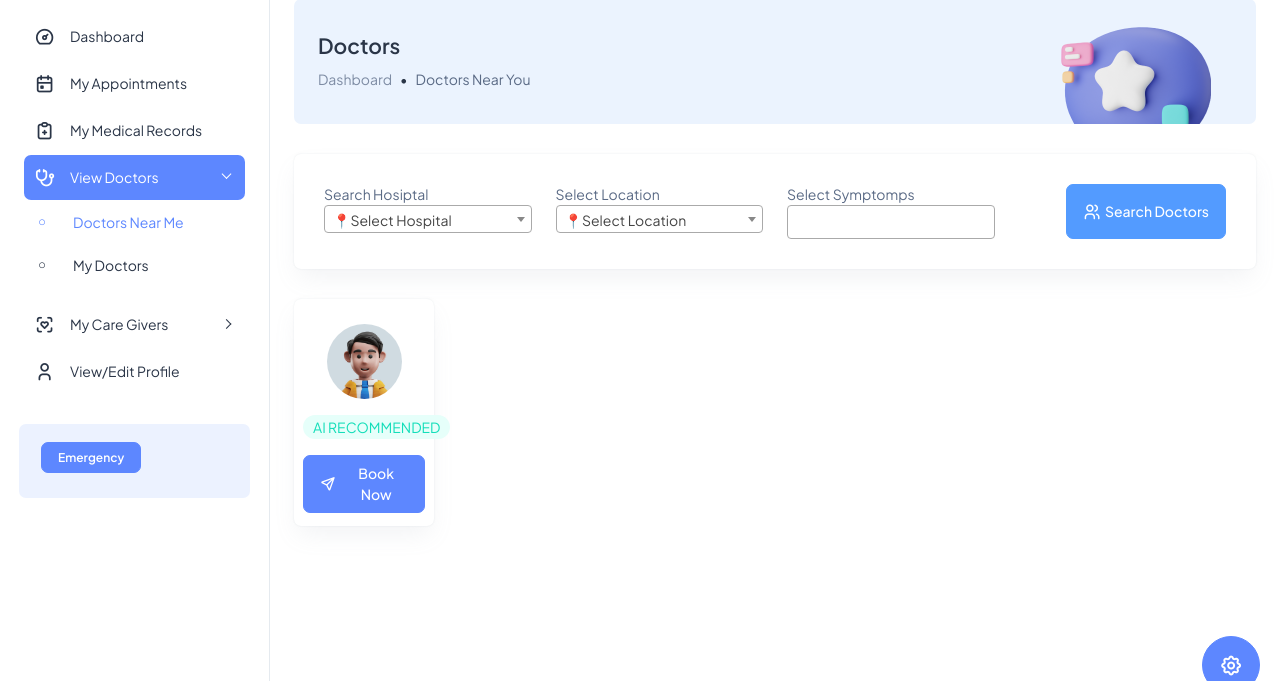
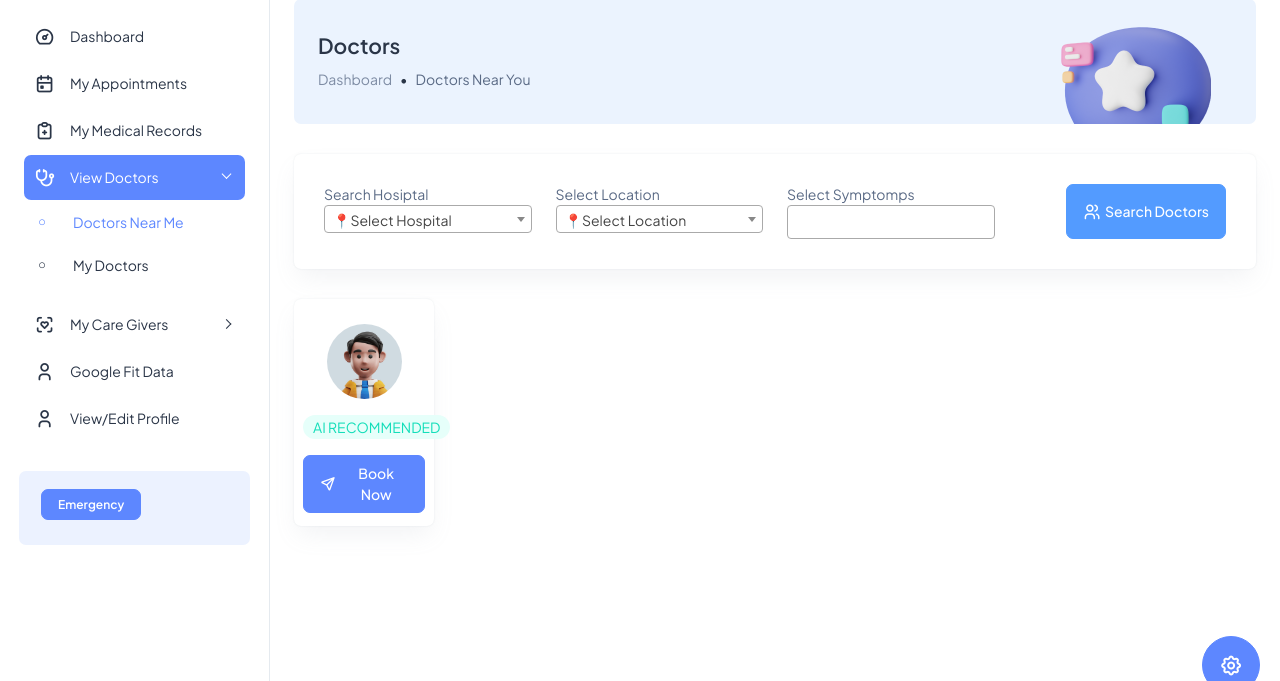
Before and after one commit to charansaisirigineedi/healthConnect, a Flask app: page /get-doctors in a window 1280 px wide. Shown: the part 86-767 px from the top of the page. Run offline with Flask 3, Linux system fonts and the light colour scheme; the visitor is signed in with stand-in values (Sample User, id 1); data that the repository does not hold is empty; some libraries are stand-ins or nearby versions.

Commit message:
Integrated Google Fit

```diff
--- a/blueprints/user/templates/user/sidebar-user.html
+++ b/blueprints/user/templates/user/sidebar-user.html
@@ -133,6 +133,15 @@
           </li>
 
           <li class="sidebar-item">
+            <a class="sidebar-link" href="/fit_data" aria-expanded="false">
+              <span>
+                <i class="ti ti-user"></i>
+              </span>
+              <span class="hide-menu">Google Fit Data</span>
+            </a>
+          </li>
+
+          <li class="sidebar-item">
             <a class="sidebar-link" href="/my-profile" aria-expanded="false">
               <span>
                 <i class="ti ti-user"></i>
--- a/blueprints/user/user.py
+++ b/blueprints/user/user.py
@@ -490,3 +490,8 @@ def display_pdf(filename):
         print(e)
         return "Cannot load data"
     return render_template('user/display-report.html', pdfUrl = signedUrl)
+
+@user.route('/fit_data')
+def fit_data():
+    value = addEvent(session['_id'],2,date='2023-08-27')
+    return value
```
